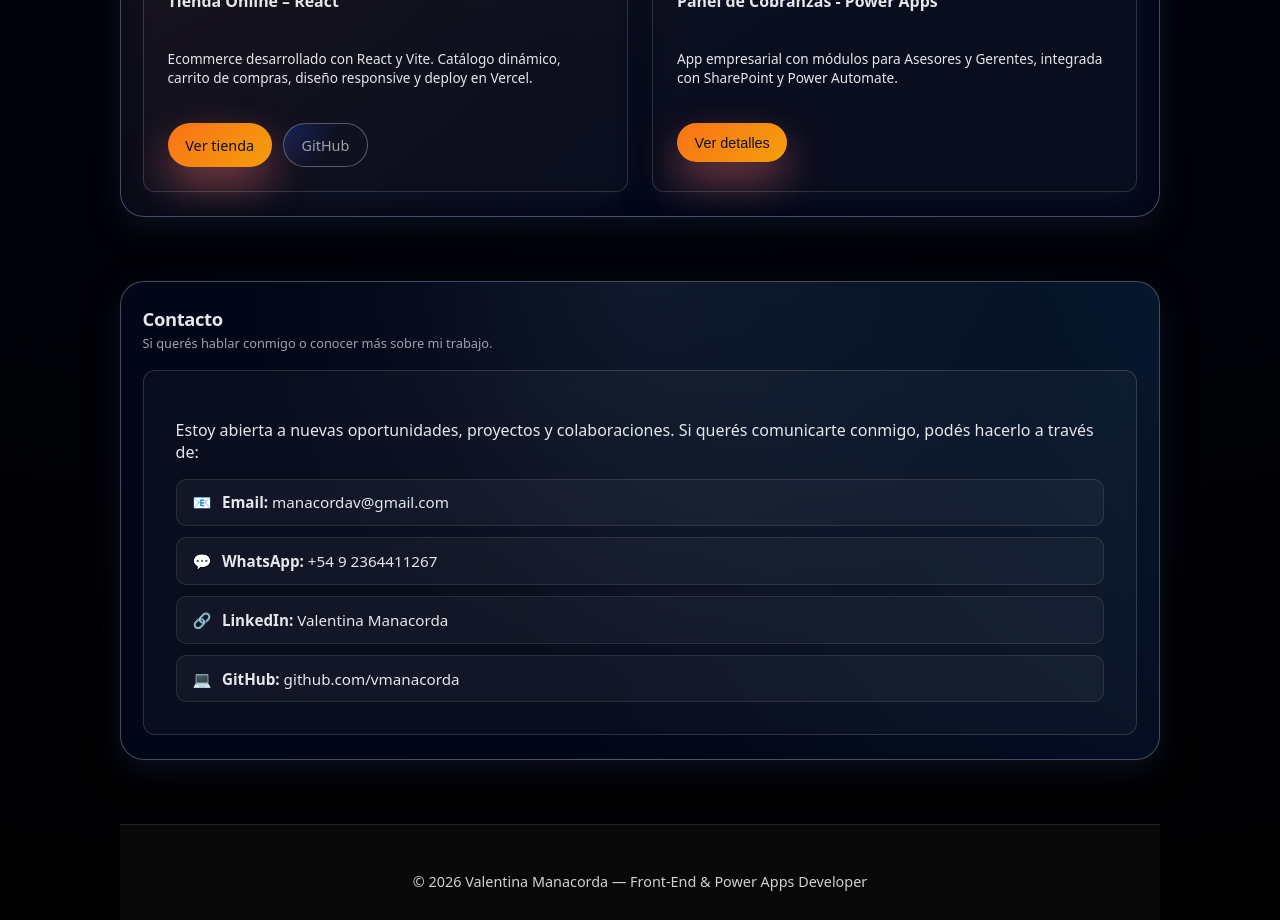
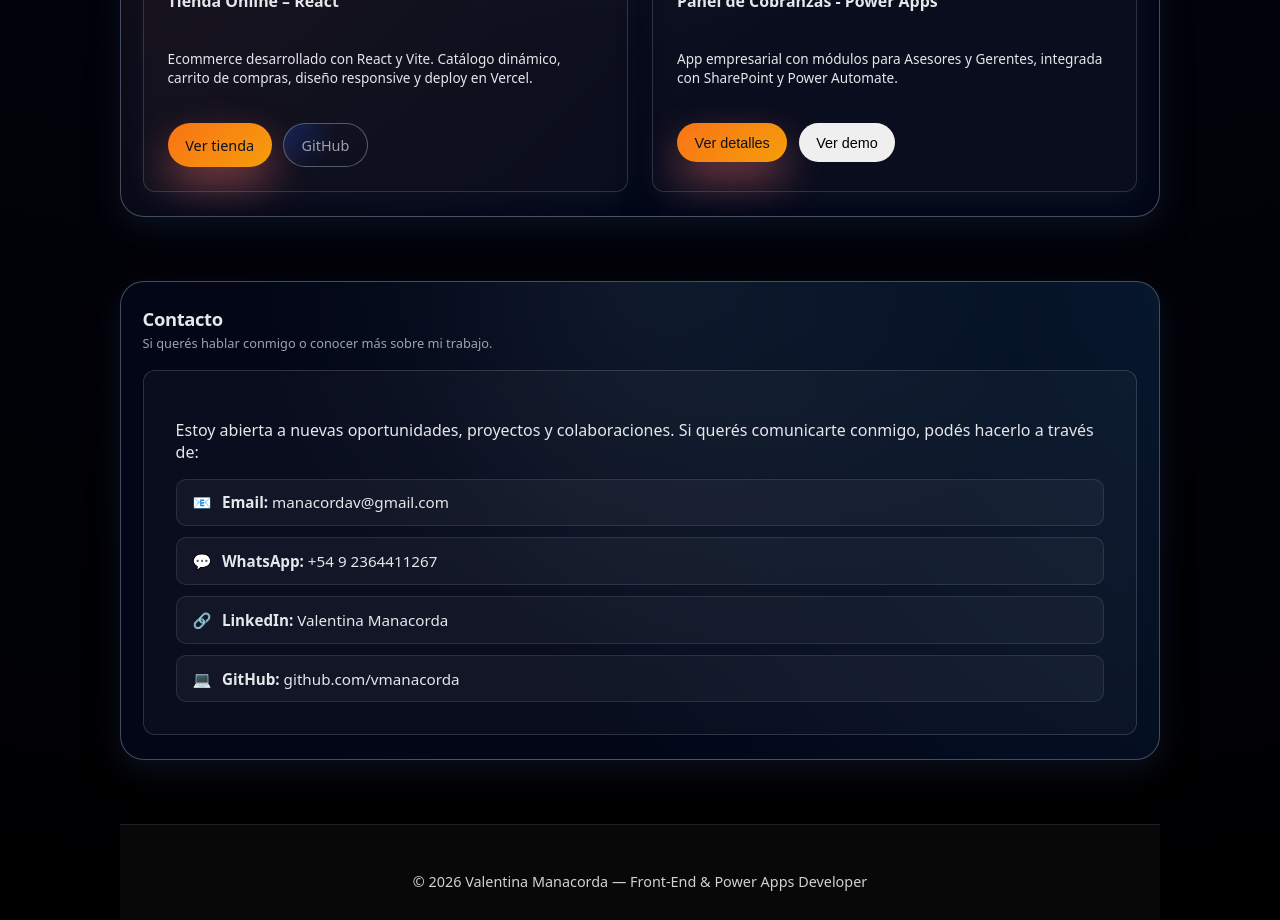
Before and after one commit to vmanacorda/PorfolioValentinaManacorda, a React (Vite) app: page / in a window 1280 px wide. Shown: the part 2780-3700 px from the top of the page. Built offline with nearby package versions, Linux system fonts and the light colour scheme.

Commit message:
Update Projects.jsx

```diff
--- a/src/components/Projects.jsx
+++ b/src/components/Projects.jsx
@@ -14,7 +14,6 @@ function Projects() {
       </div>
 
       <div className="projects-grid">
-
         <div className="project-card">
           <div
             className="project-img"
@@ -25,8 +24,8 @@ function Projects() {
           <h3>Tienda Online – React</h3>
 
           <p>
-            Ecommerce desarrollado con React y Vite. Catálogo dinámico, carrito de compras,
-            diseño responsive y deploy en Vercel.
+            Ecommerce desarrollado con React y Vite. Catálogo dinámico, carrito
+            de compras, diseño responsive y deploy en Vercel.
           </p>
 
           <div className="project-buttons">
@@ -70,6 +69,18 @@ function Projects() {
             >
               Ver detalles
             </button>
+
+            <button
+              className="btn btn-secondary"
+              onClick={() =>
+                window.open(
+                  "https://drive.google.com/file/d/1rGtbLedj34mAKexXqVIzthBKUCAVhn_9/preview",
+                  "_blank"
+                )
+              }
+            >
+              Ver demo
+            </button>
           </div>
         </div>
       </div>
```
